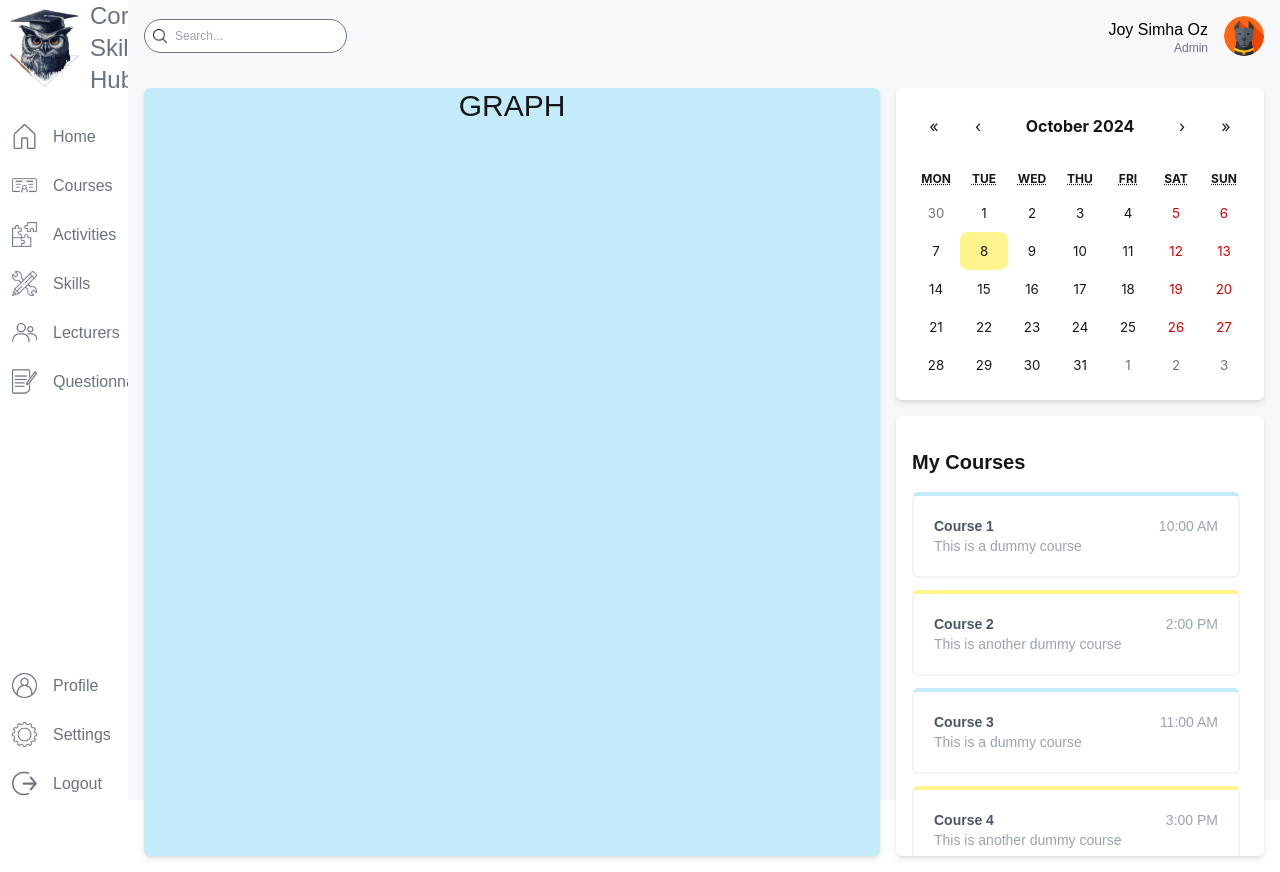
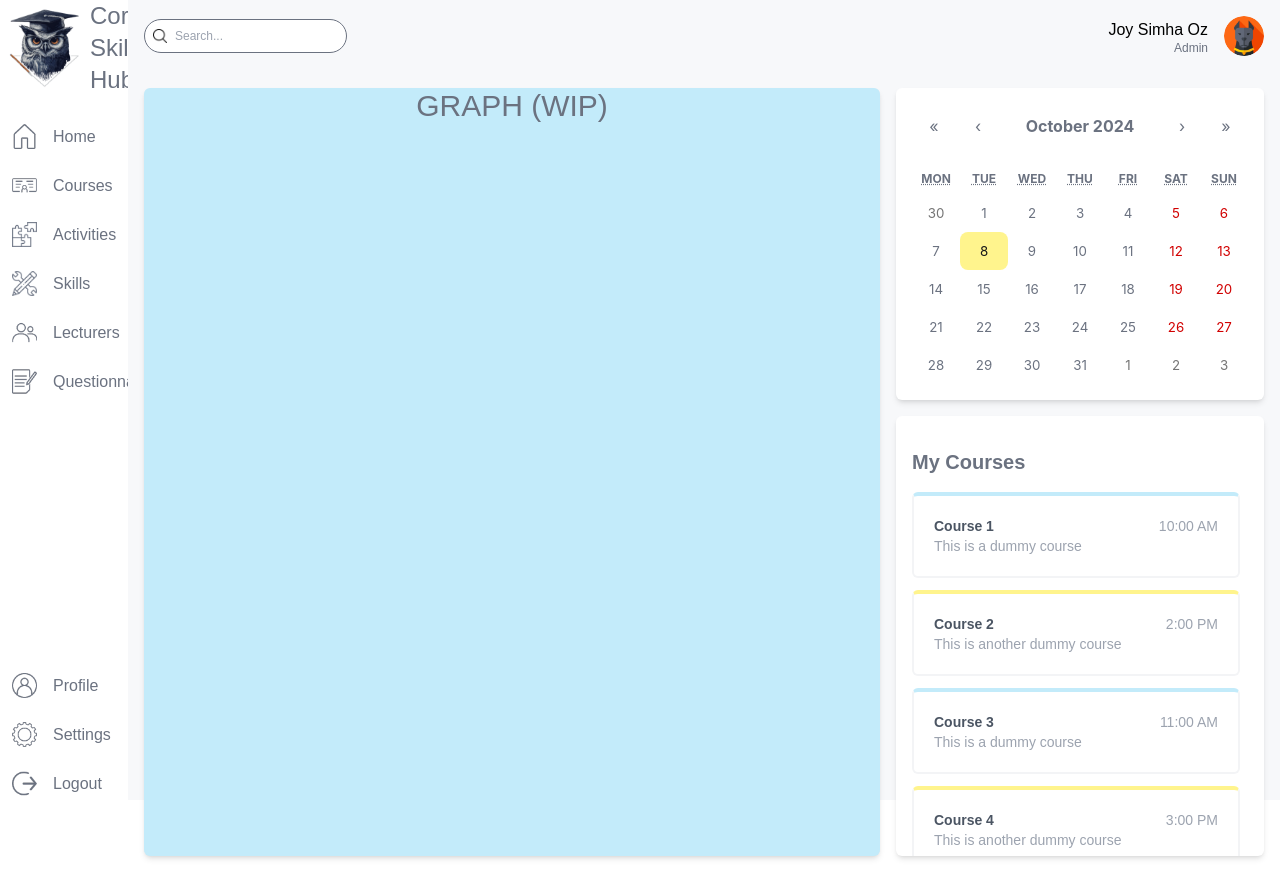
Before and after one commit to FinalProject19994/finalProject, a Next.js app: page /admin in a window 1280 px wide. Built offline with nearby package versions, Linux system fonts and the light colour scheme.

Commit message:
Fixed text color

```diff
--- a/src/app/(dashboard)/admin/page.js
+++ b/src/app/(dashboard)/admin/page.js
@@ -2,10 +2,10 @@ import EventCalendar from "@/app/components/EventCalendar";
 
 const AdminPage = () => {
   return (
-    <div className="flex flex-col gap-4 p-4 md:flex-row">
+    <div className="flex flex-col gap-4 p-4 text-gray-500 md:flex-row">
       {/* LEFT */}
-      <div className="bg-primary_blue w-full rounded-md text-center text-3xl shadow-md md:w-2/3">
-        GRAPH
+      <div className="w-full rounded-md bg-primary_blue text-center text-3xl shadow-md md:w-2/3">
+        GRAPH (WIP)
       </div>
 
       {/* RIGHT */}
```
